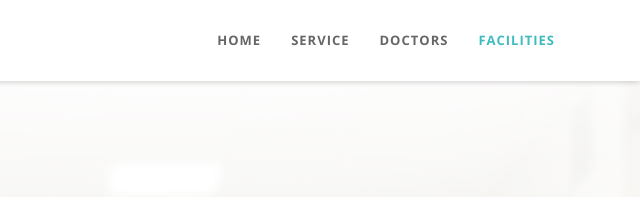
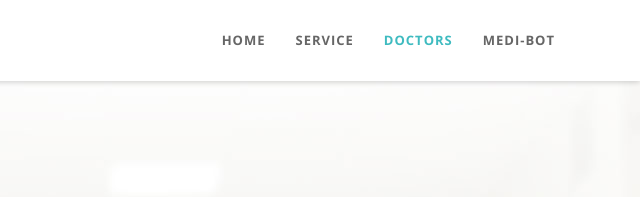
Before and after one commit to Harshal-Bhosale/Medicio, a plain HTML site: page index1.html in a window 1280 px wide. Shown: the top 197 px of the page, 640-1280 px from the left. Drawn offline with nearby package versions, Linux system fonts and the light colour scheme.

Commit message:
Update index1.html

```diff
--- a/index1.html
+++ b/index1.html
@@ -51,7 +51,7 @@
 				<li class="active"><a href="#intro">Home</a></li>
 				<li><a href="#service">Service</a></li>
 				<li><a href="#doctor">Doctors</a></li>
-				<li><a href="#facilities">Facilities</a></li>
+				<li><a href="bot.html">Medi-BOT</a></li>
 			  </ul>
             </div>
             <!-- /.navbar-collapse -->
```
